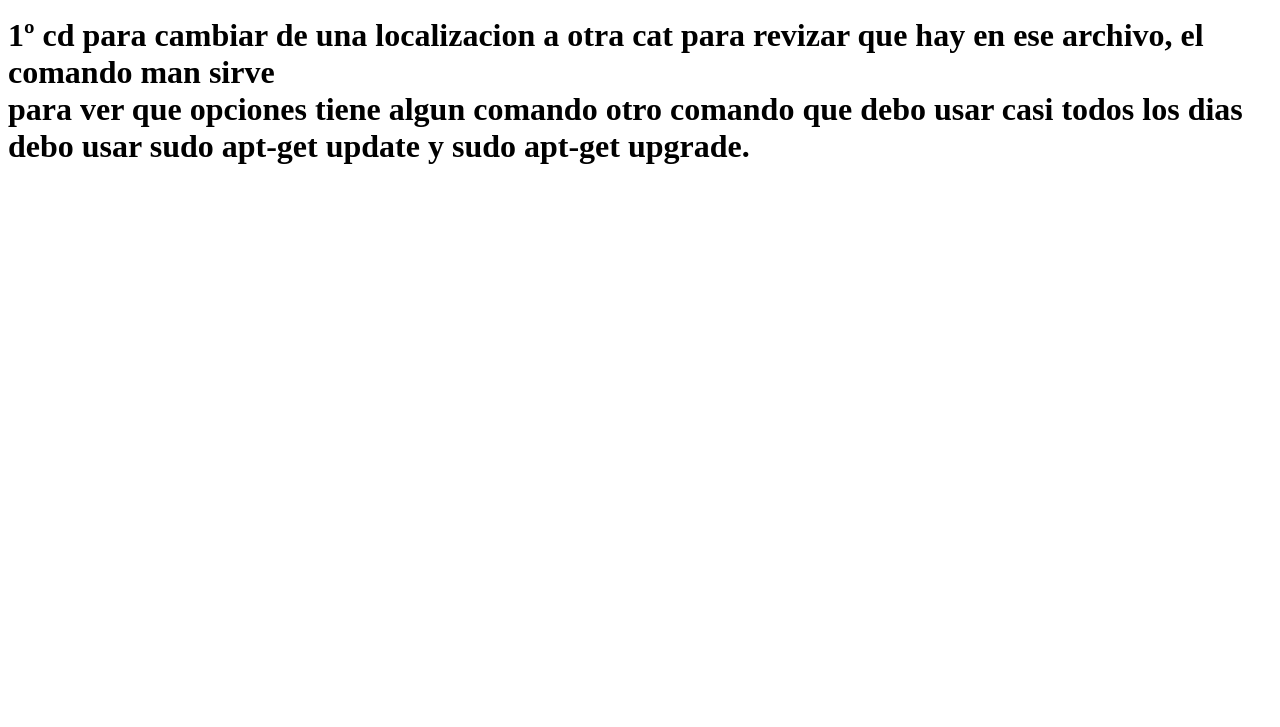
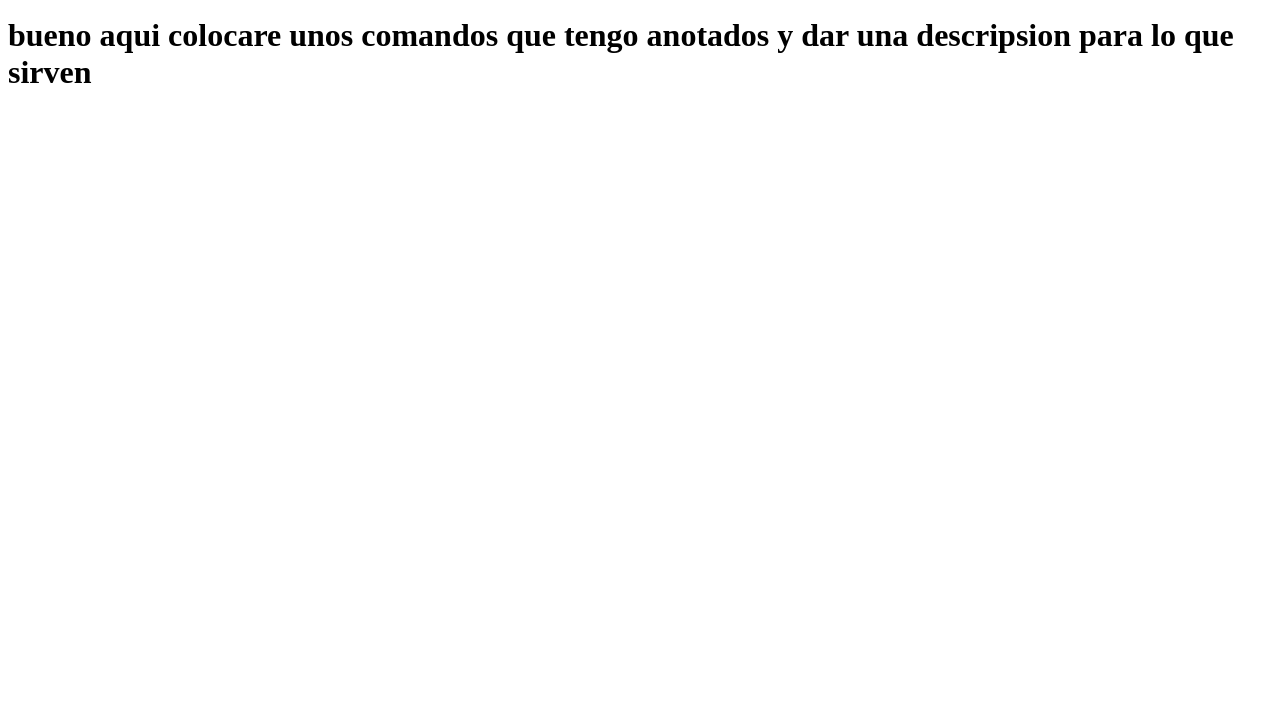
Before and after one commit to felisanti/ProyectoIndex, a plain HTML site: page index.html in a window 1280 px wide. Shown: the part 73-800 px from the top of the page. Drawn offline with Linux system fonts and the light colour scheme.

Commit message:
cambie un parrafo

```diff
--- a/index.html
+++ b/index.html
@@ -8,9 +8,6 @@
 </head>
 <body>
     <h1>Algunos comandos utiles para ubunto<h1>
-    <p> 1º cd para cambiar de una localizacion a otra cat para revizar que hay en ese archivo, el comando man sirve <br>
-        para ver que opciones tiene algun comando
-        otro comando que debo usar casi todos los dias debo usar sudo apt-get update y sudo apt-get upgrade.
-    </p>
+    <p> bueno aqui colocare unos comandos que tengo anotados y dar una descripsion para lo que sirven</p>
 </body>
 </html>
```
